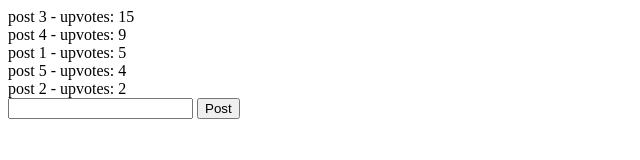
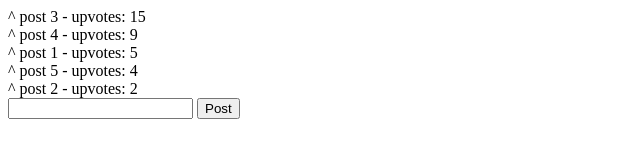
Before and after one commit to zitro/angular_test, a plain HTML site: page index.html in a window 1280 px wide. Shown: the whole page, without its empty margins (0-640 px from the left). Drawn offline with nearby package versions, Linux system fonts and the light colour scheme.

Commit message:
adding in incrementing element for upvotes

```diff
--- a/index.html
+++ b/index.html
@@ -6,12 +6,15 @@
   </head>
   <body ng-app="zNews" ng-controller="MainCtrl">
 		<div ng-repeat="post in posts | orderBy: '-upvotes'">
+			<span ng-clicks="incrementUpvotes(post)">^</span>
 		  {{post.title}} - upvotes: {{post.upvotes}}
 		</div>
+
 		<form ng-submit="addPost()">
   		<input type="text" ng-model="title"></input>
   		<button type="submit">Post</button>
 		</form>
+
 		<!-- <button ng-click="addPost()">Post</button> -->
 
   </body>
```
